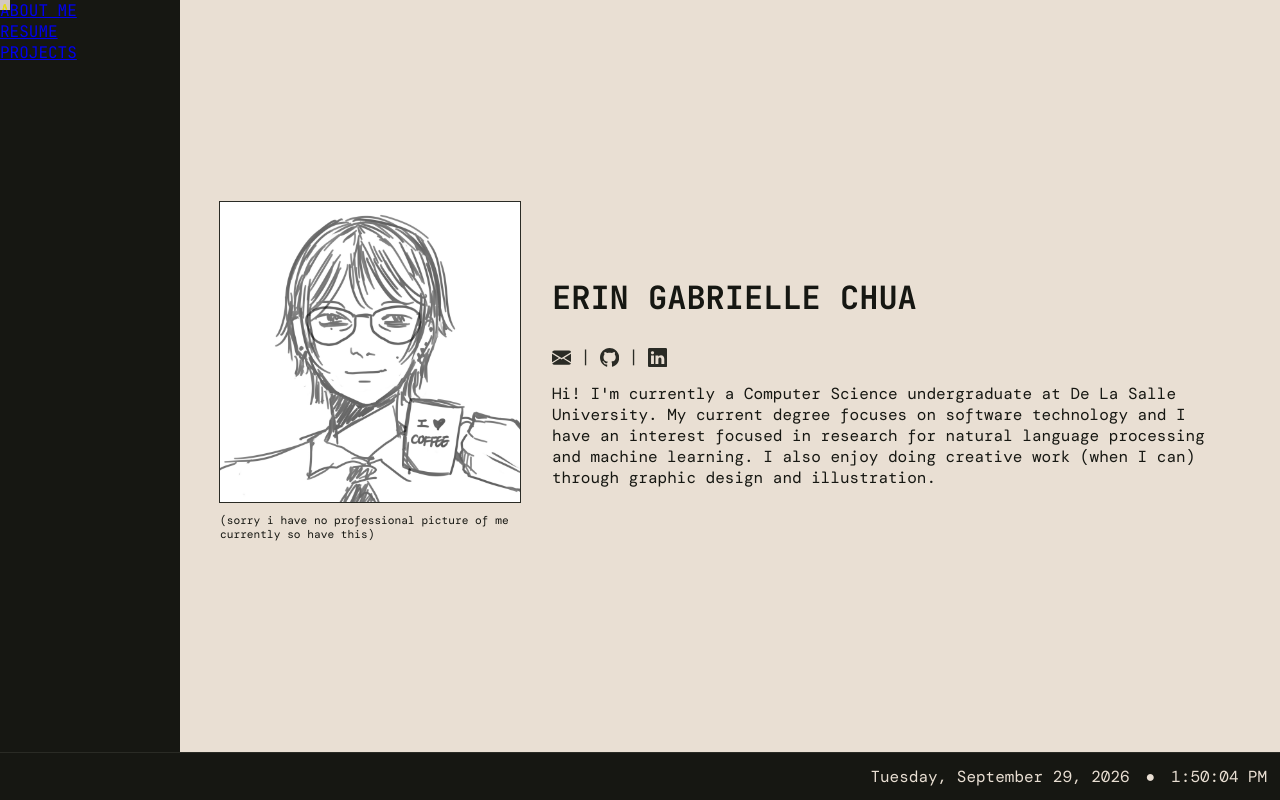
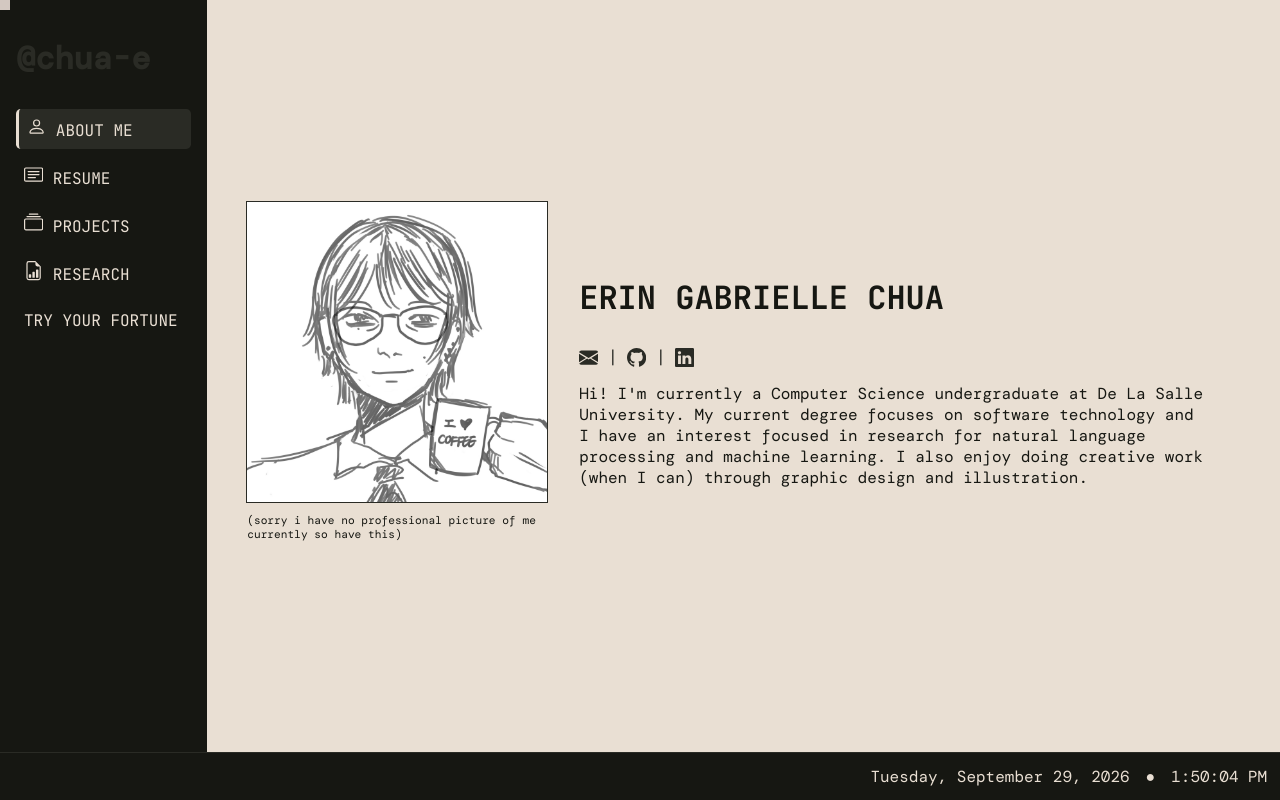
Before and after one commit to chua-e/chua-e.github.io, a website: page index.html in a window 1280 px wide. Drawn offline with nearby package versions, Linux system fonts and the light colour scheme; a web font is replaced by a local one.

Commit message:
move scripts, fix page files, link sidebar

```diff
--- a/index.html
+++ b/index.html
@@ -14,12 +14,39 @@
 
     <div class="content-row">
         <header class="sidebar" id="sidebar">
-            <a href="#" class="">ABOUT ME</a>
-            <a href="#" class="">RESUME</a>
-            <a href="#" class="">PROJECTS</a>
+            <h1>@chua-e</h1>
+            <a href="#about" data-page="about" aria-current="page">
+                <svg xmlns="http://www.w3.org/2000/svg" fill="currentColor" class="bi bi-person" viewBox="0 0 16 16">
+                    <path d="M8 8a3 3 0 1 0 0-6 3 3 0 0 0 0 6m2-3a2 2 0 1 1-4 0 2 2 0 0 1 4 0m4 8c0 1-1 1-1 1H3s-1 0-1-1 1-4 6-4 6 3 6 4m-1-.004c-.001-.246-.154-.986-.832-1.664C11.516 10.68 10.289 10 8 10s-3.516.68-4.168 1.332c-.678.678-.83 1.418-.832 1.664z"/>
+                </svg>
+                ABOUT ME
+            </a>
+            <a href="#resume" data-page="resume">
+                <svg xmlns="http://www.w3.org/2000/svg" fill="currentColor" class="bi bi-card-text" viewBox="0 0 16 16">
+                    <path d="M14.5 3a.5.5 0 0 1 .5.5v9a.5.5 0 0 1-.5.5h-13a.5.5 0 0 1-.5-.5v-9a.5.5 0 0 1 .5-.5zm-13-1A1.5 1.5 0 0 0 0 3.5v9A1.5 1.5 0 0 0 1.5 14h13a1.5 1.5 0 0 0 1.5-1.5v-9A1.5 1.5 0 0 0 14.5 2z"/>
+                    <path d="M3 5.5a.5.5 0 0 1 .5-.5h9a.5.5 0 0 1 0 1h-9a.5.5 0 0 1-.5-.5M3 8a.5.5 0 0 1 .5-.5h9a.5.5 0 0 1 0 1h-9A.5.5 0 0 1 3 8m0 2.5a.5.5 0 0 1 .5-.5h6a.5.5 0 0 1 0 1h-6a.5.5 0 0 1-.5-.5"/>
+                </svg>
+                RESUME
+            </a>
+            <a href="#projects" data-page="projects">
+                <svg xmlns="http://www.w3.org/2000/svg" fill="currentColor" class="bi bi-collection" viewBox="0 0 16 16">
+                    <path d="M2.5 3.5a.5.5 0 0 1 0-1h11a.5.5 0 0 1 0 1zm2-2a.5.5 0 0 1 0-1h7a.5.5 0 0 1 0 1zM0 13a1.5 1.5 0 0 0 1.5 1.5h13A1.5 1.5 0 0 0 16 13V6a1.5 1.5 0 0 0-1.5-1.5h-13A1.5 1.5 0 0 0 0 6zm1.5.5A.5.5 0 0 1 1 13V6a.5.5 0 0 1 .5-.5h13a.5.5 0 0 1 .5.5v7a.5.5 0 0 1-.5.5z"/>
+                </svg>
+                PROJECTS
+            </a>
+            <a href="#research" data-page="research">
+                <svg xmlns="http://www.w3.org/2000/svg" width="16" height="16" fill="currentColor" class="bi bi-file-earmark-bar-graph" viewBox="0 0 16 16">
+                    <path d="M10 13.5a.5.5 0 0 0 .5.5h1a.5.5 0 0 0 .5-.5v-6a.5.5 0 0 0-.5-.5h-1a.5.5 0 0 0-.5.5zm-2.5.5a.5.5 0 0 1-.5-.5v-4a.5.5 0 0 1 .5-.5h1a.5.5 0 0 1 .5.5v4a.5.5 0 0 1-.5.5zm-3 0a.5.5 0 0 1-.5-.5v-2a.5.5 0 0 1 .5-.5h1a.5.5 0 0 1 .5.5v2a.5.5 0 0 1-.5.5z"/>
+                    <path d="M14 14V4.5L9.5 0H4a2 2 0 0 0-2 2v12a2 2 0 0 0 2 2h8a2 2 0 0 0 2-2M9.5 3A1.5 1.5 0 0 0 11 4.5h2V14a1 1 0 0 1-1 1H4a1 1 0 0 1-1-1V2a1 1 0 0 1 1-1h5.5z"/>
+                </svg>
+                RESEARCH
+            </a>
+            <a href="#fortune" data-page="fortune">
+                TRY YOUR FORTUNE
+            </a>
         </header>
 
-        <main class="main">
+        <main class="main" id="page-content" aria-live="polite">
             <section id="main" class="section">
                 <div id="about-me">
                     <div class="pic-wrap">
@@ -66,6 +93,6 @@
             <div id="digi-clock">Loading time...</div>
         </div>
     </footer>
-    <script type="module" src="src/pages/main.js"></script>
+    <script type="module" src="src/script/main.js"></script>
 </body>
 </html>
--- a/src/pages/main.js
+++ /dev/null
@@ -1,65 +0,0 @@
-"use strict";
-function all() {
-    customCursor();
-    const clock = new Clock();
-    clock.start();
-    getDate();
-}
-function customCursor() {
-    const cursor = document.getElementById('cursor');
-    if (cursor) {
-        const offset = 10;
-        window.addEventListener('mousemove', (e) => {
-            const x = e.clientX - offset;
-            const y = e.clientY - offset;
-            cursor.style.left = `${x}px`;
-            cursor.style.top = `${y}px`;
-        });
-        const hoverTargets = document.querySelectorAll('.hoverable');
-        hoverTargets.forEach((target) => {
-            target.addEventListener('mouseenter', () => {
-                cursor.classList.add('hovering');
-            });
-            target.addEventListener('mouseleave', () => {
-                cursor.classList.remove('hovering');
-            });
-        });
-    }
-}
-class Clock {
-    constructor() {
-        this.timerId = null;
-        const el = document.getElementById('digi-clock');
-        this.element = el;
-    }
-    start() {
-        this.updateClock();
-        this.timerId = window.setInterval(() => this.updateClock(), 1000);
-    }
-    stop() {
-        if (this.timerId !== null) {
-            clearInterval(this.timerId);
-            this.timerId = null;
-        }
-    }
-    updateClock() {
-        const now = new Date();
-        this.element.textContent = now.toLocaleTimeString();
-    }
-}
-function getDate() {
-    const dateDiv = document.getElementById('date-display');
-    if (dateDiv) {
-        const today = new Date();
-        const options = {
-            weekday: 'long',
-            year: 'numeric',
-            month: 'long',
-            day: 'numeric'
-        };
-        dateDiv.textContent = today.toLocaleDateString('en-US', options);
-    }
-}
-document.addEventListener("DOMContentLoaded", () => {
-    all();
-});
--- /dev/null
+++ b/src/script/main.js
@@ -0,0 +1,119 @@
+"use strict";
+function all() {
+    customCursor();
+    initializePageNavigation();
+    const clock = new Clock();
+    clock.start();
+    getDate();
+}
+function customCursor() {
+    const cursor = document.getElementById('cursor');
+    if (cursor) {
+        const offset = 10;
+        window.addEventListener('mousemove', (e) => {
+            const x = e.clientX - offset;
+            const y = e.clientY - offset;
+            cursor.style.left = `${x}px`;
+            cursor.style.top = `${y}px`;
+        });
+        const hoverTargets = document.querySelectorAll('.hoverable');
+        hoverTargets.forEach((target) => {
+            target.addEventListener('mouseenter', () => {
+                cursor.classList.add('hovering');
+            });
+            target.addEventListener('mouseleave', () => {
+                cursor.classList.remove('hovering');
+            });
+        });
+    }
+}
+class Clock {
+    constructor() {
+        this.timerId = null;
+        const el = document.getElementById('digi-clock');
+        this.element = el;
+    }
+    start() {
+        this.updateClock();
+        this.timerId = window.setInterval(() => this.updateClock(), 1000);
+    }
+    stop() {
+        if (this.timerId !== null) {
+            clearInterval(this.timerId);
+            this.timerId = null;
+        }
+    }
+    updateClock() {
+        const now = new Date();
+        this.element.textContent = now.toLocaleTimeString();
+    }
+}
+function getDate() {
+    const dateDiv = document.getElementById('date-display');
+    if (dateDiv) {
+        const today = new Date();
+        const options = {
+            weekday: 'long',
+            year: 'numeric',
+            month: 'long',
+            day: 'numeric'
+        };
+        dateDiv.textContent = today.toLocaleDateString('en-US', options);
+    }
+}
+function initializePageNavigation() {
+    const main = document.getElementById('page-content');
+    const links = document.querySelectorAll('.sidebar a[data-page]');
+    if (!main) {
+        return;
+    }
+    const aboutContent = main.innerHTML;
+    const pageFiles = {
+        resume: 'src/pages/resume.html',
+        projects: 'src/pages/projects.html',
+        research: 'src/pages/research.html',
+        fortune: 'src/pages/fortune.html'
+    };
+    let requestId = 0;
+    const showPage = async (pageName) => {
+        const selectedPage = pageName === 'about' || pageFiles[pageName] ? pageName : 'about';
+        const currentRequestId = ++requestId;
+        links.forEach((link) => {
+            if (link.dataset.page === selectedPage) {
+                link.setAttribute('aria-current', 'page');
+            }
+            else {
+                link.removeAttribute('aria-current');
+            }
+        });
+        if (selectedPage === 'about') {
+            main.innerHTML = aboutContent;
+            return;
+        }
+        try {
+            const response = await fetch(pageFiles[selectedPage]);
+            if (!response.ok) {
+                throw new Error(`Page request failed: ${response.status}`);
+            }
+            const content = await response.text();
+            if (currentRequestId === requestId) {
+                main.innerHTML = content;
+            }
+        }
+        catch {
+            if (currentRequestId === requestId) {
+                main.innerHTML = '<section><h2>Page unavailable</h2><p>This page could not be loaded.</p></section>';
+            }
+        }
+    };
+    window.addEventListener('hashchange', () => {
+        void showPage(window.location.hash.slice(1) || 'about');
+    });
+    if (!window.location.hash) {
+        window.history.replaceState(null, '', '#about');
+    }
+    void showPage(window.location.hash.slice(1));
+}
+document.addEventListener("DOMContentLoaded", () => {
+    all();
+});
--- a/src/style.css
+++ b/src/style.css
@@ -1,8 +1,9 @@
 :root {
     --main-dark: #161712;
+    --lighter-dark: #2a2b25;
+
     --main-light: #e9dfd3;
-
-    --lighter-dark: #2a2b25;
+    --darker-light: #8d857c;
 
     --font-dm: "DM Mono", monospace;
     --font-jet: "JetBrains Mono", monospace;
@@ -69,10 +70,39 @@ h2 {
     flex-direction: column;
     background-color: var(--main-dark);
     color: var(--main-light);
+    padding: 1em;
+    gap: 0.5em;
+}
+
+.sidebar h1 {
+    color: var(--lighter-dark);
 }
 
 .sidebar a {
+    text-decoration: none;
     font-family: var(--font-jet);
+    color: var(--main-light);
+    /* outline: 1px solid var(--lighter-dark); */
+    padding: 0.5em;
+    border-radius: 0.3em;
+    vertical-align: middle;
+}
+
+.sidebar a:hover {
+    background-color: var(--lighter-dark);
+    /* outline: 1px solid var(--lighter-dark); */
+    /* transition: transform 0.1s ease-out; */
+}
+
+.sidebar a[aria-current="page"] {
+    background-color: var(--main-light);
+    color: var(--main-light);
+    /* font-weight: 600; */
+}
+
+.sidebar svg {
+    width: 1.2rem;
+    height: 1.2rem;
 }
 
 footer {
@@ -84,6 +114,7 @@ footer {
     justify-content: flex-end;
     outline: 1px solid var(--lighter-dark);
     font-weight: 100;
+    font-size: medium;
 }
 
 #date-time-wrap {
@@ -142,3 +173,13 @@ footer {
 #main-details {
     gap: 0;
 }
+
+.sidebar a[aria-current="page"] {
+    background-color: var(--lighter-dark);
+    border-left: 3px solid var(--main-light);
+}
+
+.sidebar a:focus-visible {
+    outline: 2px solid var(--main-light);
+    outline-offset: 2px;
+}
```
Also changed, not shown: src/pages/about.html (added, +9 -0 lines), src/pages/fortune.html (added, +4 -0 lines), src/pages/research.html (added, +4 -0 lines), src/script/main.ts (renamed from src/pages/main.ts, +62 -0 lines), src/pages/projects.html (added), src/pages/resume.html (added).
